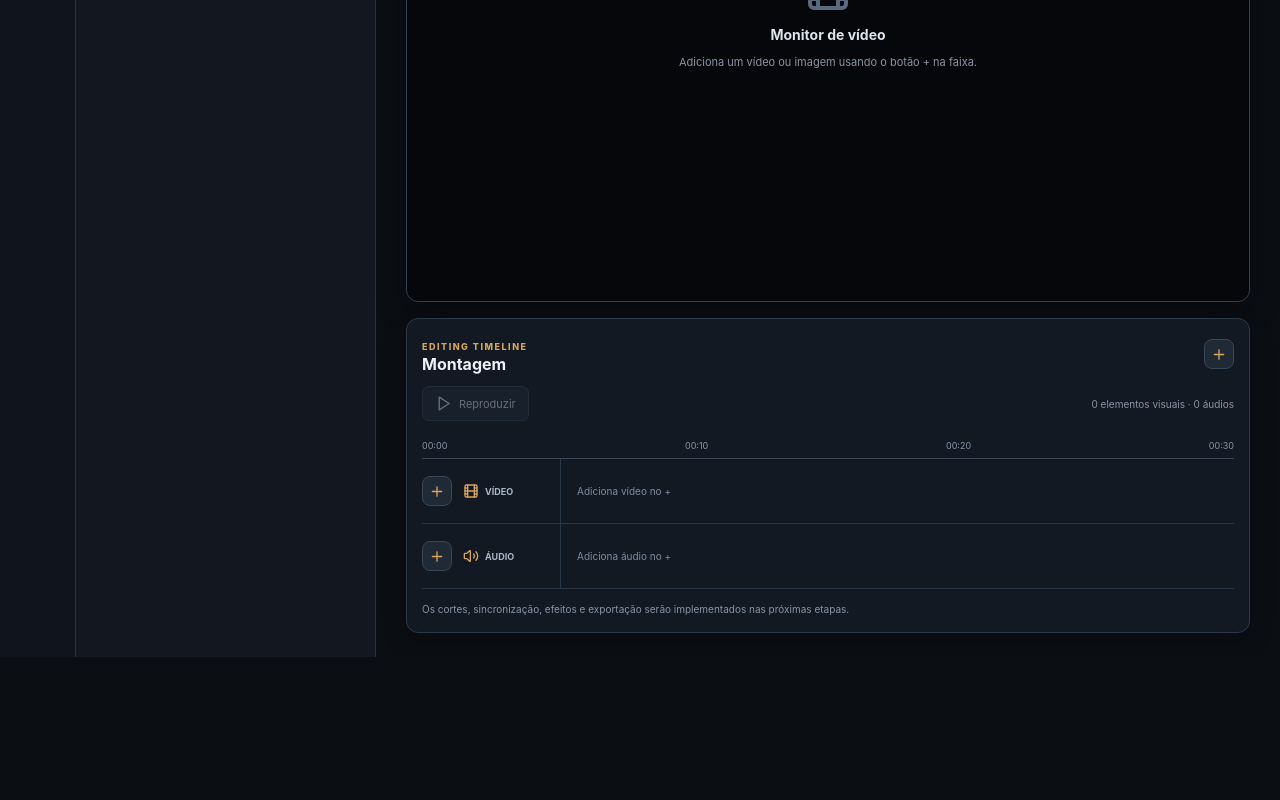
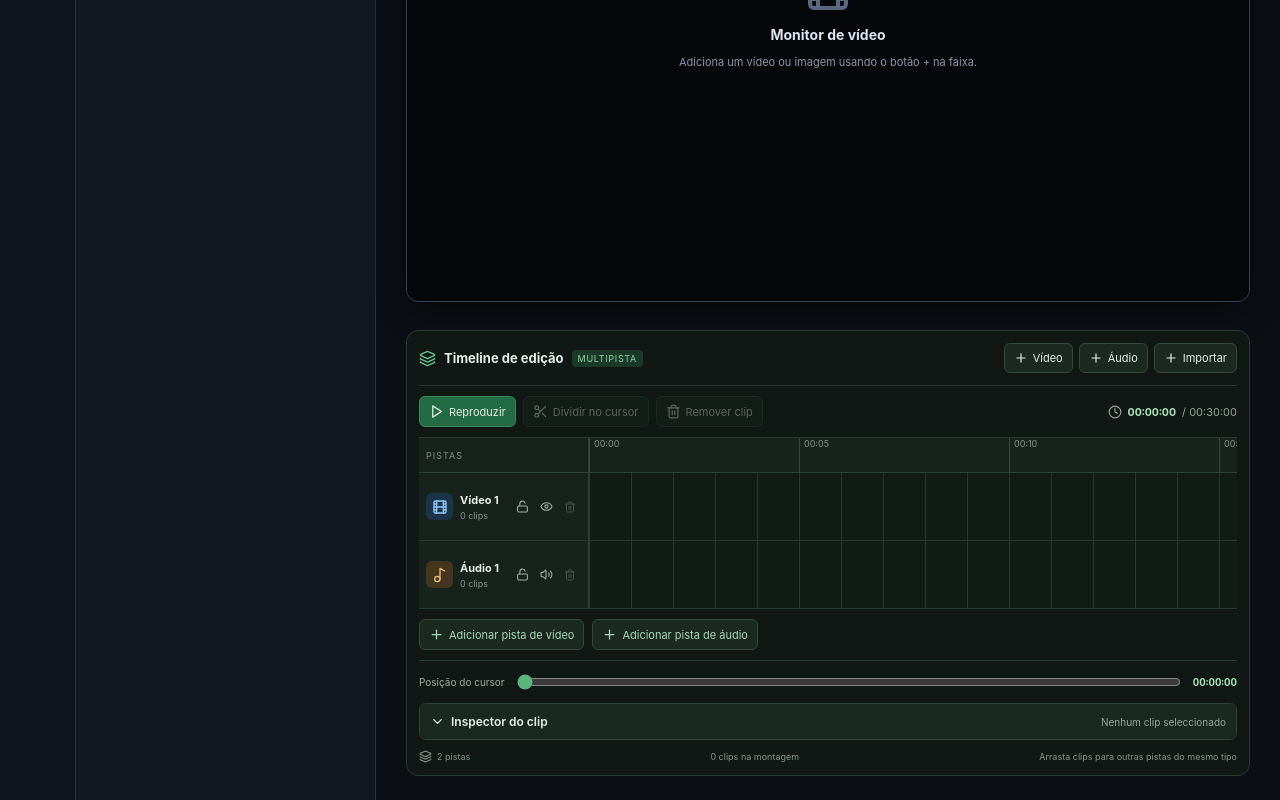
Before and after one commit to webbruno288/studio-audio-video, a React (Vite) app: page / in a window 1280 px wide. Shown: the part 415-1215 px from the top of the page. Before the commit the page ends 1072 px from the top, so only its background shows below. Built offline with nearby package versions, Linux system fonts and the light colour scheme.

Commit message:
Integrar timeline multipista e atualizar marca KAPIA ONE PRO

```diff
--- a/src/App.tsx
+++ b/src/App.tsx
@@ -6,12 +6,14 @@ import {
   Play, Pause, Trash2, Volume2, Mic, Headphones,
   SlidersHorizontal, Film, X
 } from 'lucide-react'
+import VideoTimeline from './VideoTimeline'
 
 type Media = {
   id: number
   name: string
   type: string
   url: string
+  duration: number
 }
 
 type EditorMode = 'video' | 'music'
@@ -53,13 +55,39 @@ export default function App() {
         id: Date.now() + Math.random(),
         name: file.name,
         type: file.type,
-        url: URL.createObjectURL(file)
+        url: URL.createObjectURL(file),
+        duration: file.type.startsWith('image/') ? 5 : 0
       }))
 
     if (added.length) {
       setMedia(old => [...old, ...added])
       setSelected(added[0])
       setPlaying(false)
+
+      added.forEach(item => {
+        if (item.type.startsWith('image/')) return
+
+        const probe = document.createElement(
+          item.type.startsWith('audio/') ? 'audio' : 'video'
+        )
+
+        probe.preload = 'metadata'
+        probe.onloadedmetadata = () => {
+          const duration = Number.isFinite(probe.duration) ? probe.duration : 0
+          setMedia(old => old.map(file =>
+            file.id === item.id ? { ...file, duration } : file
+          ))
+          probe.removeAttribute('src')
+          probe.load()
+        }
+
+        probe.onerror = () => {
+          probe.removeAttribute('src')
+          probe.load()
+        }
+
+        probe.src = item.url
+      })
     }
 
     if (kind === 'audio' && audioFileRef.current) {
@@ -160,7 +188,7 @@ export default function App() {
       <header className="topbar">
         <div className="brand">
           <AudioLines size={24} />
-          <span>STUDIO</span>
+          <span>KAPIA ONE PRO</span>
         </div>
 
         <div className="topbar-actions">
@@ -197,7 +225,7 @@ export default function App() {
                   </button>
                 </div>
                 <p>Ainda não tens notificações.</p>
-                <small>Os avisos do STUDIO aparecerão aqui.</small>
+                <small>Os avisos do KAPIA ONE PRO aparecerão aqui.</small>
               </div>
             )}
           </div>
@@ -312,7 +340,7 @@ export default function App() {
             <div className="music-monitor">
               <div className="audio-artwork">
                 <Headphones size={48} />
-                <span>STUDIO AUDIO</span>
+                <span>KAPIA ONE PRO AUDIO</span>
               </div>
 
               <div className="music-now-playing">
@@ -563,110 +591,14 @@ export default function App() {
               )}
             </div>
 
-            <section className="timeline video-timeline">
-              <div className="timeline-heading">
-                <div>
-                  <span className="eyebrow">EDITING TIMELINE</span>
-                  <h2>Montagem</h2>
-                </div>
-
-                <button
-                  className="small-plus"
-                  onClick={() => importButton('video')}
-                >
-                  <Plus size={17} />
-                </button>
-              </div>
-
-              <div className="timeline-toolbar">
-                <button
-                  onClick={togglePlayback}
-                  disabled={!selected || selected.type.startsWith('image/')}
-                >
-                  {playing ? <Pause size={17} /> : <Play size={17} />}
-                  {playing ? 'Pausar' : 'Reproduzir'}
-                </button>
-
-                <span>
-                  {videoMedia.length} elementos visuais · {audioMedia.length} áudios
-                </span>
-              </div>
-
-              <div className="timeline-ruler">
-                <span>00:00</span>
-                <span>00:10</span>
-                <span>00:20</span>
-                <span>00:30</span>
-              </div>
-
-              <div className="track">
-                <button
-                  className="track-plus"
-                  onClick={() => importButton('video')}
-                  title="Adicionar vídeo ou imagem"
-                >
-                  <Plus size={17} />
-                </button>
-
-                <div className="track-label">
-                  <Film size={16} />
-                  <span>VÍDEO</span>
-                </div>
-
-                <div className="track-content">
-                  {videoMedia.map(item => (
-                    <button
-                      key={item.id}
-                      className={`clip video-clip ${selected?.id === item.id ? 'clip-active' : ''}`}
-                      onClick={() => selectMedia(item)}
-                    >
-                      <Video size={15} />
-                      <span>{item.name}</span>
-                    </button>
-                  ))}
-
-                  {videoMedia.length === 0 && (
-                    <span className="track-empty">Adiciona vídeo no +</span>
-                  )}
-                </div>
-              </div>
-
-              <div className="track">
-                <button
-                  className="track-plus"
-                  onClick={() => importButton('audio')}
-                  title="Adicionar banda sonora"
-                >
-                  <Plus size={17} />
-                </button>
-
-                <div className="track-label">
-                  <Volume2 size={16} />
-                  <span>ÁUDIO</span>
-                </div>
-
-                <div className="track-content">
-                  {audioMedia.map(item => (
-                    <button
-                      key={item.id}
-                      className={`clip audio-clip ${selected?.id === item.id ? 'clip-active' : ''}`}
-                      onClick={() => selectMedia(item)}
-                    >
-                      <Music2 size={15} />
-                      <span>{item.name}</span>
-                    </button>
-                  ))}
-
-                  {audioMedia.length === 0 && (
-                    <span className="track-empty">Adiciona áudio no +</span>
-                  )}
-                </div>
-              </div>
-
-              <p className="timeline-note">
-                Os cortes, sincronização, efeitos e exportação serão implementados nas próximas etapas.
-              </p>
-            </section>
+            <VideoTimeline
+              media={media}
+              selectedId={selected?.id ?? null}
+              playing={playing}
+              onSelect={selectMedia}
+              onImport={() => importButton('video')}
+              onPlayback={togglePlayback}
+            />
           </section>
         </div>
       )}
```
